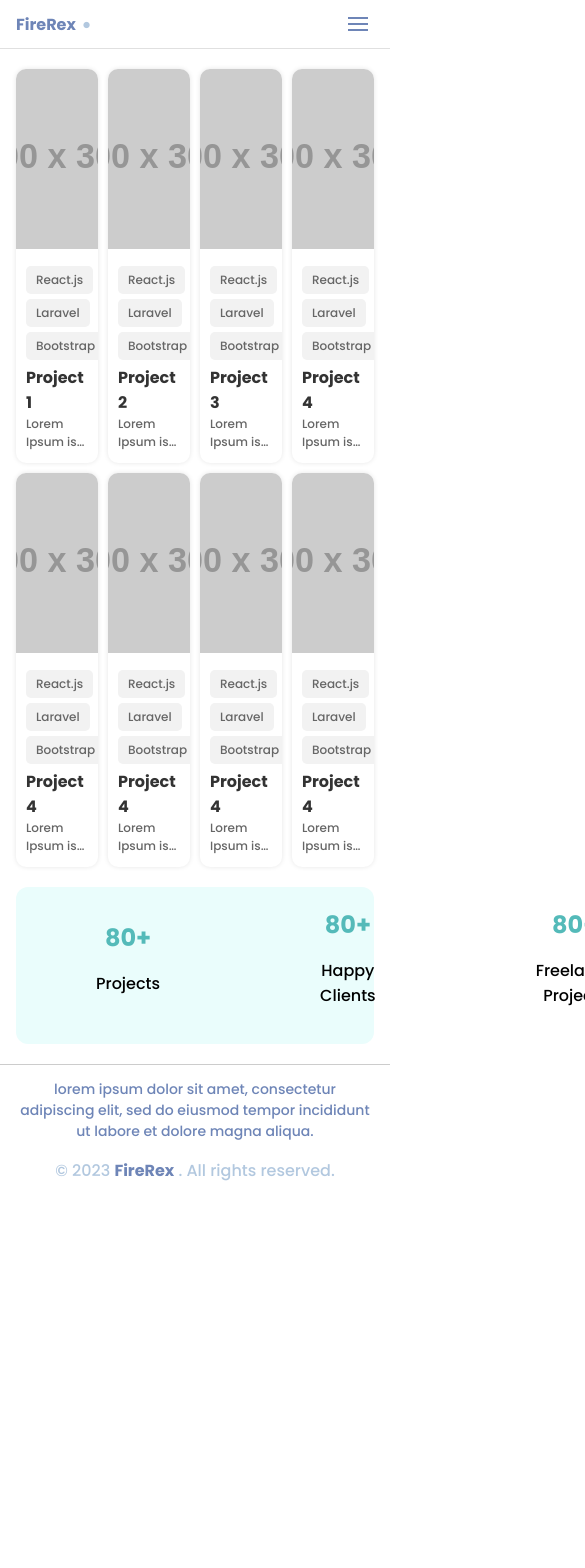
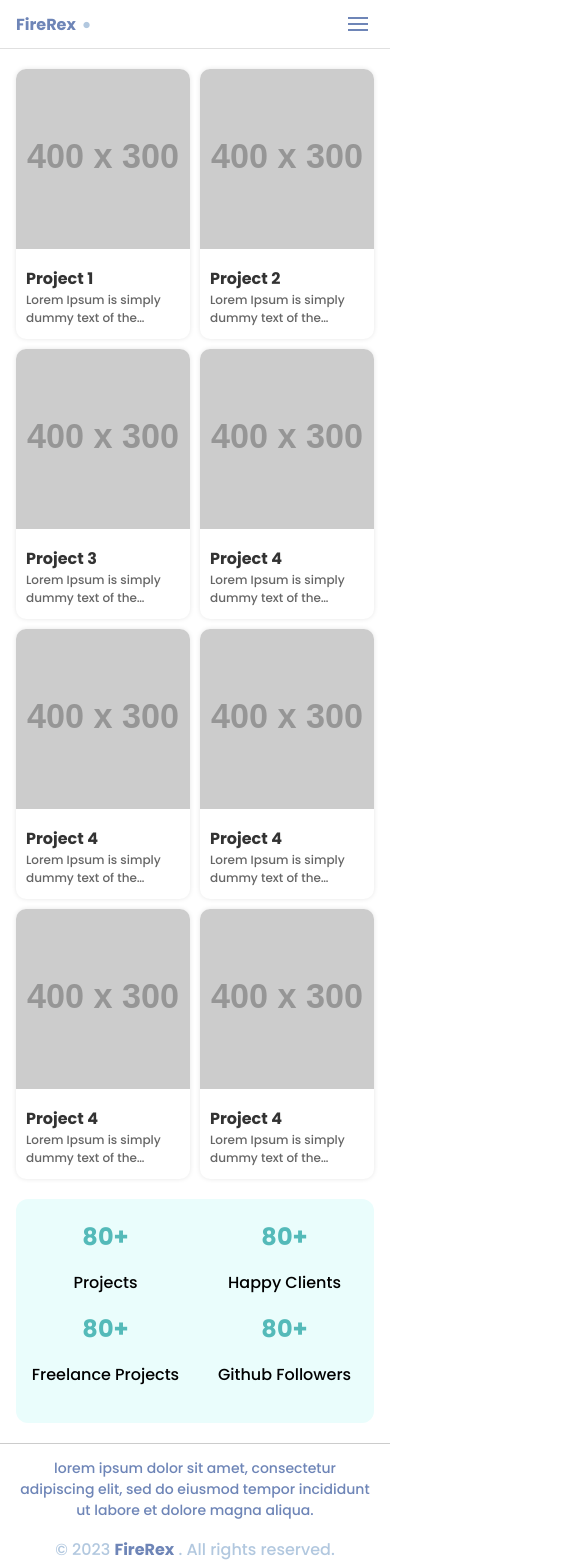
Before and after one commit to FireRex979/portofolio, a React (Create React App) app: page /project in a window 390 px wide. Shown: the top 1568 px of the page, 585 px wide, since content can reach past the window. Before the commit the page ends 1199 px from the top, so only its background shows below. Built offline with nearby package versions, Linux system fonts and the light colour scheme.

Commit message:
Responsive Projects

```diff
--- /dev/null
+++ b/src/Body/Project/ProjectDetail/ProjectDetail.style.js
@@ -0,0 +1,5 @@
+import { createUseStyles } from "react-jss";
+
+const useStyles = createUseStyles({
+  //
+});
--- a/src/Body/Project/ProjectList/ProjectItem/ProjectItem.js
+++ b/src/Body/Project/ProjectList/ProjectItem/ProjectItem.js
@@ -8,8 +8,8 @@ export default function ProjectItem(props) {
       <img src="https://via.placeholder.com/400x300" alt="" />
       <div className={classes.projectItemContent}>
         <div className={classes.projectTagsContainer}>
-          {props.tags.map((tag) => (
-            <span key={tag}>{tag}</span>
+          {props.tags.map((tag, index) => (
+            <span key={index}>{tag}</span>
           ))}
         </div>
         <h5>{props.title}</h5>
--- a/src/Body/Project/ProjectList/ProjectItem/ProjectItem.style.js
+++ b/src/Body/Project/ProjectList/ProjectItem/ProjectItem.style.js
@@ -50,6 +50,13 @@ const useStyles = createUseStyles({
       textDecoration: "none",
     },
   },
+  "@media (max-width: 680px)": {
+    projectTagsContainer: {
+      "& span": {
+        display: "none",
+      },
+    },
+  },
 });
 
 export default useStyles;
--- a/src/Body/Project/ProjectList/ProjectList.js
+++ b/src/Body/Project/ProjectList/ProjectList.js
@@ -10,7 +10,7 @@ export default function ProjectList() {
     <div className={classes.projectListContainer}>
       {data.map((item) => (
         <ProjectItem
-          id={item.id}
+          key={item.id}
           title={item.title}
           description={item.description}
           tags={item.tags}
--- a/src/Body/Project/ProjectList/ProjectList.style.js
+++ b/src/Body/Project/ProjectList/ProjectList.style.js
@@ -42,6 +42,19 @@ const useStyles = createUseStyles({
       textDecoration: "none",
     },
   },
+  "@media (max-width: 680px)": {
+    projectListContainer: {
+      gridTemplateColumns: "repeat(2, 1fr)",
+    },
+    projectListItem: {
+      width: "100%",
+      "& img": {
+        width: "100%",
+        objectFit: "cover",
+        height: "100px",
+      },
+    },
+  },
 });
 
 export default useStyles;
--- a/src/Body/Project/ProjectSummary/ProjectSummary.style.js
+++ b/src/Body/Project/ProjectSummary/ProjectSummary.style.js
@@ -20,6 +20,16 @@ const useStyles = createUseStyles({
       fontWeight: "bold",
     },
   },
+  "@media (max-width: 680px)": {
+    projectSummaryContainer: {
+      display: "grid",
+      gridTemplateColumns: "repeat(2, 1fr)",
+      gridTemplateRows: "repeat(1fr)",
+    },
+    projectSummary: {
+      padding: "0px 0",
+    },
+  },
 });
 
 export default useStyles;
```
Also changed, not shown: src/Body/Project/ProjectDetail/ProjectDetail.js (added, +7 -0 lines).
